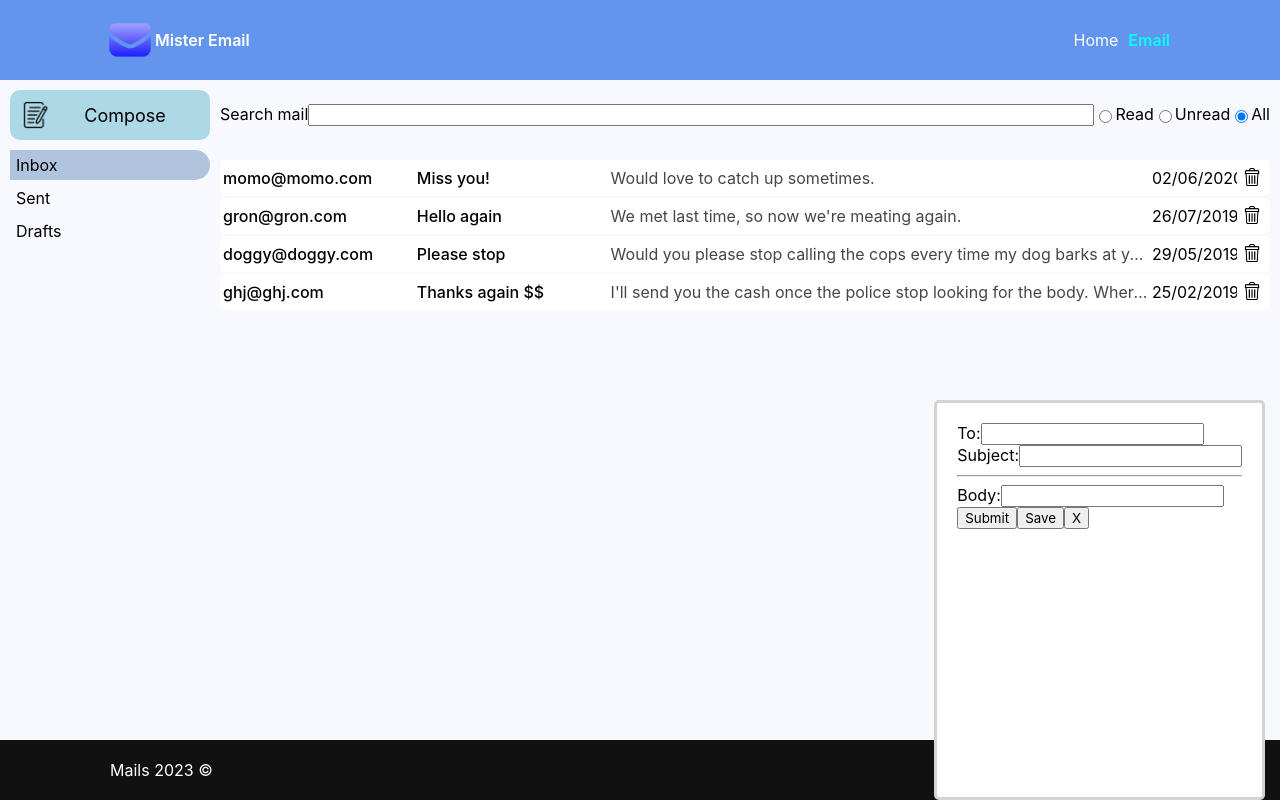
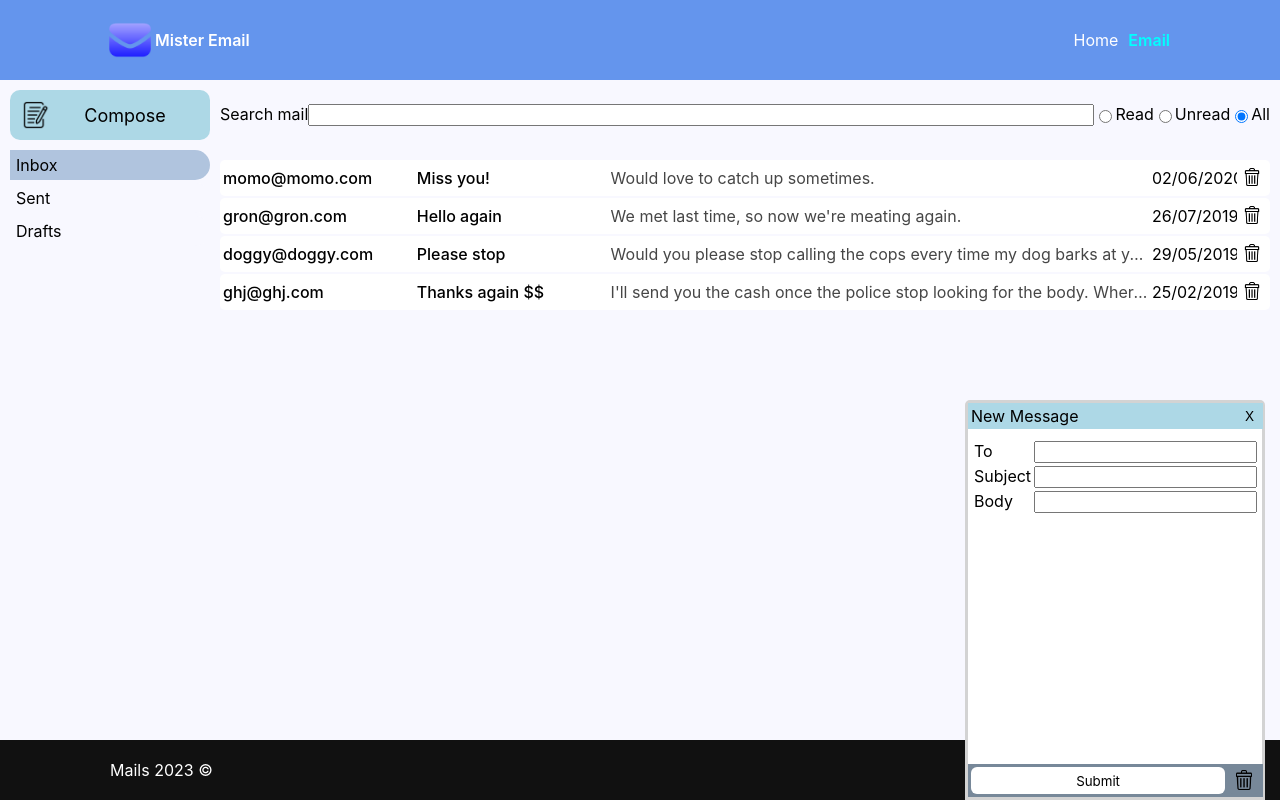
Before and after one commit to codingkinesis/MisterEmail, a React (Vite) app: page /#/Email in a window 1280 px wide. Both pictures are taken after a click on the button "Compose". Built offline with nearby package versions, Linux system fonts and the light colour scheme.

Commit message:
redesign draft popup

```diff
--- a/src/assets/css/cmps/email-draft.css
+++ b/src/assets/css/cmps/email-draft.css
@@ -5,6 +5,61 @@
     right: 15px;
     background-color: white;
     border: solid;
-    border-radius: 5px;
+    border-top-left-radius: 5px;
+    border-top-right-radius: 5px;
     border-color: lightgray;
+    width: 300px;
+
+    display: grid;
+    grid-template-rows: auto 1fr auto;
+    gap: 6px;
 }
+
+.email-draft .header-draft {
+    display: grid;
+    grid-template-columns: 1fr auto;
+    background-color: lightblue;
+    padding: 3px;
+}
+
+.email-draft .main-draft {
+    display: grid;
+    grid-template-columns: auto 1fr;
+    grid-template-rows: auto auto auto 1fr;
+    gap: 3px;
+    padding: 6px;
+}
+
+.email-draft .footer-draft {
+    display: grid;
+    grid-template-columns: 1fr auto;
+    background-color: lightslategray;
+    gap: 3px;
+    padding: 3px;
+}
+
+.email-draft button {
+    border: none;
+    border-radius: 6px;
+}
+
+.email-draft .save-and-close {
+    background-color: lightblue;
+}
+
+.email-draft .delete {
+    background-color: lightslategray;
+}
+
+.email-draft .delete:hover {
+    filter: brightness(150%);
+}
+
+.email-draft .submit {
+    background-color: white;
+}
+
+.email-draft img {
+    height: 20px;
+    margin-top: 2px;
+}
--- a/src/cmp/EmailDraft.jsx
+++ b/src/cmp/EmailDraft.jsx
@@ -1,6 +1,6 @@
-import { useEffect, useState } from "react"
+import imgTrash from '../assets/imgs/trash.png'
 
-export function EmailDraft({ draft, onEditDraft, onSaveDraft, onSubmitDraft, onCancelDraft}) {
+export function EmailDraft({ draft, onEditDraft, onSaveAndCloseDraft, onSubmitDraft, onDeleteDraft}) {
 
     function editDraft(ev) {
         const { name: feild, value } = ev.target
@@ -8,9 +8,9 @@ export function EmailDraft({ draft, onEditDraft, onSaveDraft, onSubmitDraft, onC
         onEditDraft({...draft, [feild]: value , sentAt: time})
     }
 
-    function saveDraft() {
+    function saveAndCloseDraft() {
         const time = new Date().getTime()
-        onSaveDraft({...draft, sentAt: time})
+        onSaveAndCloseDraft({...draft, sentAt: time})
     }
 
     function submitDraft(ev) {
@@ -32,19 +32,25 @@ export function EmailDraft({ draft, onEditDraft, onSaveDraft, onSubmitDraft, onC
 
     const { to, subject, body } = draft
     return (
-        <form className="email-draft container">
-            <label htmlFor="draft-to">To:</label>
-            <input type="text" onChange={(ev) => editDraft(ev)} value={to} id="draft-to" name="to"/>
-            <br />
-            <label htmlFor="draft-subject">Subject:</label>
-            <input type="text" onChange={(ev) => editDraft(ev)} value={subject} id="draft-subject" name="subject"/>
-            <hr />
-            <label htmlFor="draft-body">Body:</label>
-            <input type="text" onChange={(ev) => editDraft(ev)} value={body} id="draft-body" name="body"/>
-            <br />
-            <button type="submit" onClick={submitDraft}>Submit</button>
-            <button type="button" onClick={saveDraft}>Save</button>
-            <button type="button" onClick={onCancelDraft}>X</button>
+        <form className="email-draft">
+            <section className="header-draft">
+                New Message
+                <button className="save-and-close" type="button" onClick={saveAndCloseDraft}>X</button>
+            </section>
+            <section className="main-draft">
+                <label htmlFor="draft-to">To </label>
+                <input type="text" onChange={(ev) => editDraft(ev)} value={to} id="draft-to" name="to"/>
+                <label htmlFor="draft-subject">Subject </label>
+                <input type="text" onChange={(ev) => editDraft(ev)} value={subject} id="draft-subject" name="subject"/>
+                <label htmlFor="draft-body">Body </label>
+                <input type="text" onChange={(ev) => editDraft(ev)} value={body} id="draft-body" name="body"/>
+            </section>
+            <section className="footer-draft">
+                <button className="submit" type="submit" onClick={submitDraft}>Submit</button>
+                <button className="delete" type="button" onClick={onDeleteDraft}>
+                    <img src={imgTrash} alt="Trash" />
+                </button>
+            </section>
         </form>
     )
 }
--- a/src/pages/EmailIndex.jsx
+++ b/src/pages/EmailIndex.jsx
@@ -49,10 +49,10 @@ export function EmailIndex() {
         setDraft(prevDraft => ({...prevDraft, ...draftEdit}))
     }
 
-    async function onSaveDraft(draftEdit) {
+    async function onSaveAndCloseDraft(draftEdit) {
         try{
-            const savedDraft = await emailService.save(draftEdit)
-            setDraft(prevDraft => ({...prevDraft, ...savedDraft}))
+            await emailService.save(draftEdit)
+            setDraft(null)
         } catch (err) {
             alert('Failed to save draft.')
             //console.error(err)
@@ -70,9 +70,16 @@ export function EmailIndex() {
         }
     }
 
-    function onCancelDraft() {
-        console.log('canceled')
-        setDraft(null)
+    // add delete action
+    async function onDeleteDraft() {
+        try {
+            if(draft.id) {
+                await emailService.remove(draft.id)
+            }
+            setDraft(null)
+        } catch (err) {
+            console.error(err)
+        }
     }
 
     function onOpenDraft(draft) {
@@ -105,9 +112,9 @@ export function EmailIndex() {
             {draft && <EmailDraft
                 draft={draft}
                 onEditDraft={onEditDraft}
-                onSaveDraft={onSaveDraft}
+                onSaveAndCloseDraft={onSaveAndCloseDraft}
                 onSubmitDraft={onSubmitDraft}
-                onCancelDraft={onCancelDraft}/>}
+                onDeleteDraft={onDeleteDraft}/>}
         </section>
     )
 }
```
